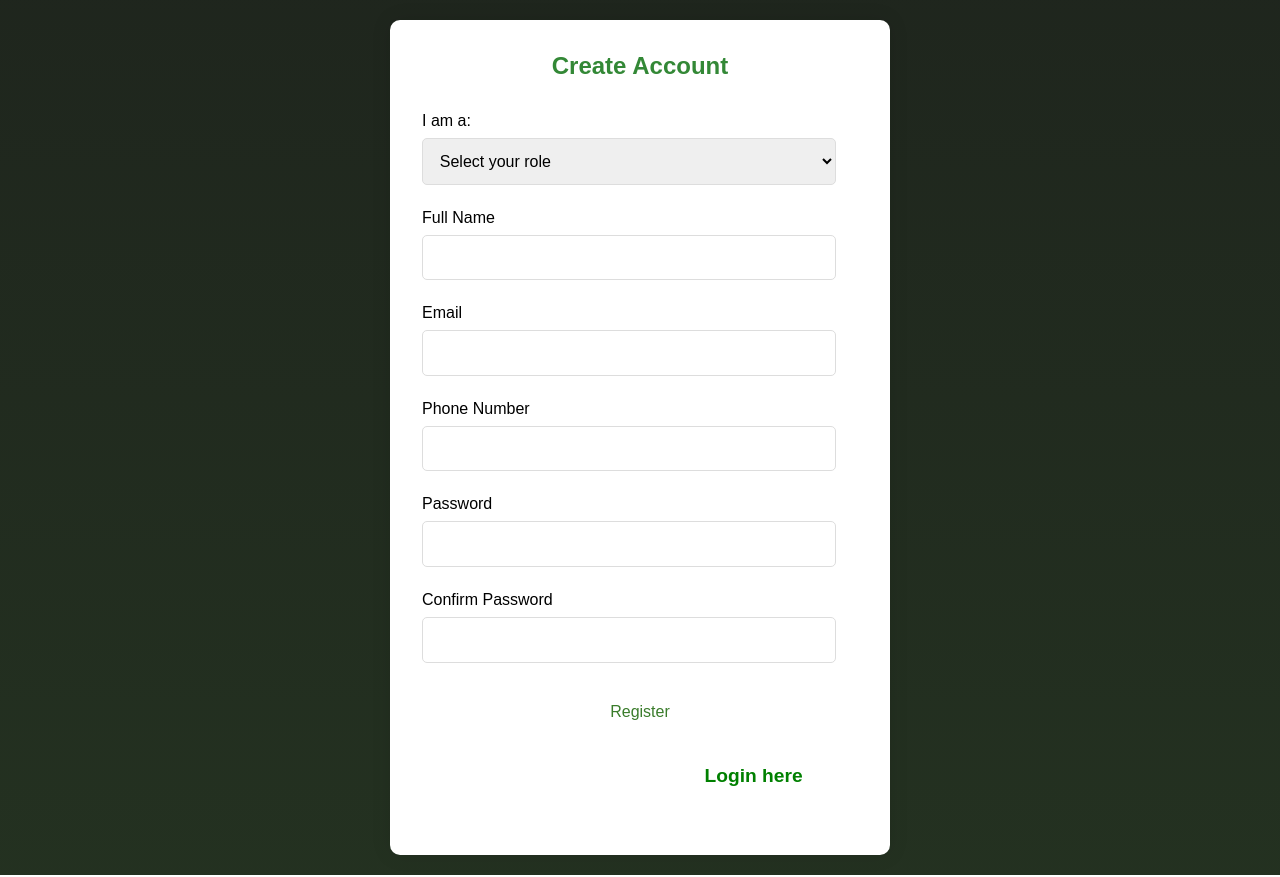
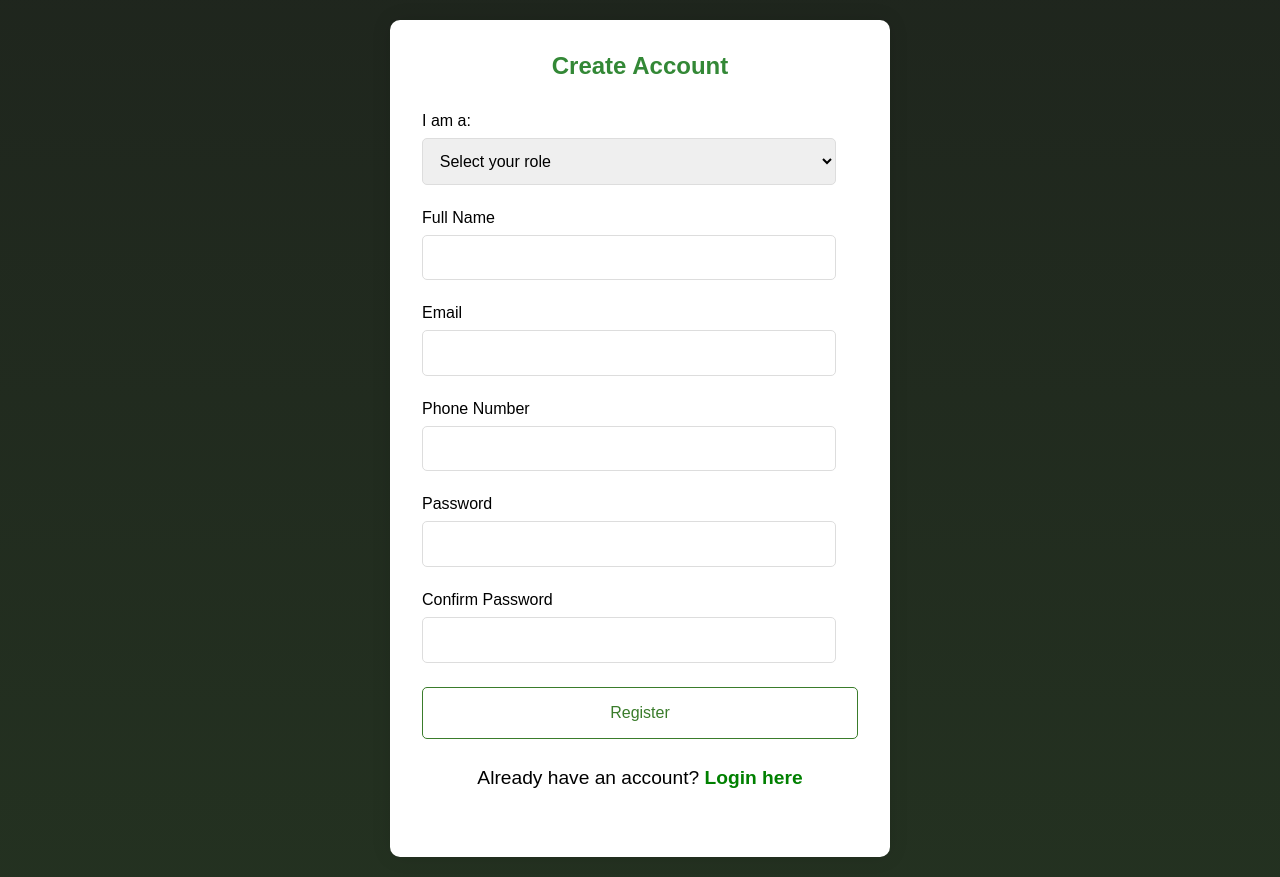
Before and after one commit to GarryMarkus/Agriconnect, a Django app: page /register/ in a window 1280 px wide. Run offline with Django 5.2, Linux system fonts and the light colour scheme.

Commit message:
Minor CSS changes

```diff
--- a/Agriconect/ACP/templates/worker.html
+++ b/Agriconect/ACP/templates/worker.html
@@ -16,7 +16,7 @@
         <ul>
             <li><a href="#banner">Home</a></li>
             <li><a href="#elearning">E-Training</a></li>
-            <li><a href="#earning-overview">Earning Overview</a></li>
+            <li><a href="#notify">Notifications</a></li>
             <li><a href="{% url 'profile' %}">Profile</a></li>
         </ul>
     </nav>
--- a/Agriconect/static/css/auth.css
+++ b/Agriconect/static/css/auth.css
@@ -50,9 +50,8 @@
     width: 100%;
     padding: 1rem;
     background: white;
-    border: 1px solid #3a7c2b;
+    border: 1.2px solid #3a7c2b;
     color: #3a7c2b;
-    border: none;
     border-radius: 5px;
     font-size: 1rem;
     cursor: pointer;
@@ -67,6 +66,7 @@
 .auth-redirect {
     text-align: center;
     margin-top: 1.5rem;
+    color: black;
 }
 
 .auth-redirect a {
```
Also changed, not shown: Agriconect/static/css/worker.css (+7 -7 lines), Agriconect/db.sqlite3.
